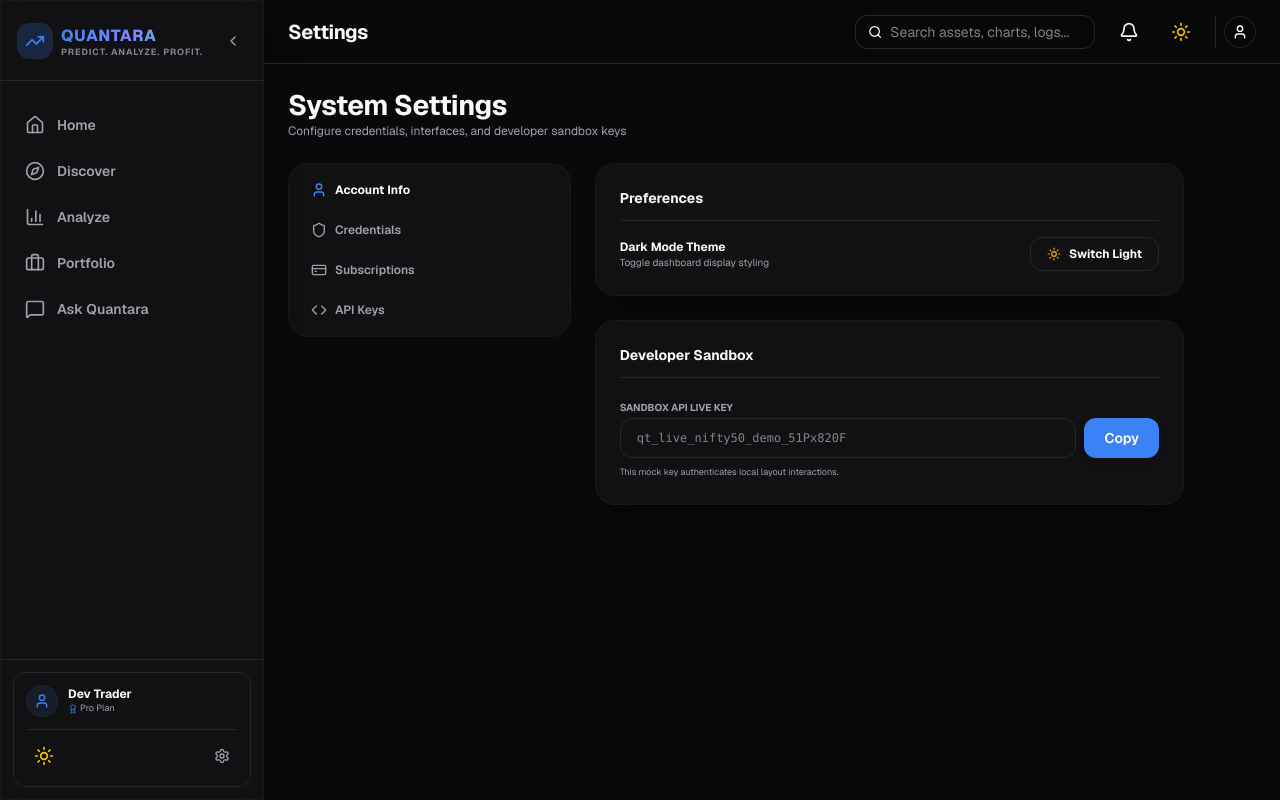
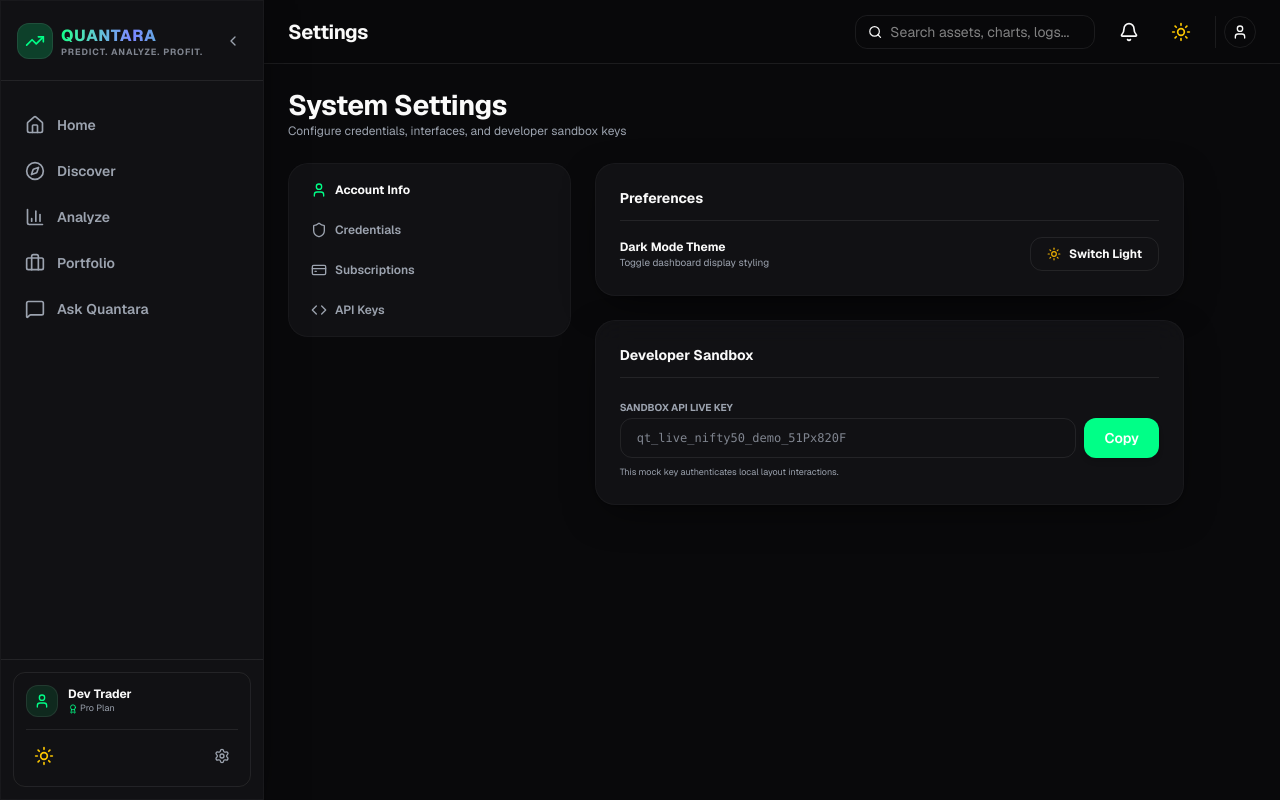
Before and after one commit to krishna27gupta/QUANTARA, a Next.js app in the folder frontend/apps/web/: page /settings in a window 1280 px wide. Built offline with nearby package versions, Linux system fonts and the light colour scheme.

Commit message:
feat: implement premium fintech visual system

```diff
--- a/frontend/apps/web/src/app/globals.css
+++ b/frontend/apps/web/src/app/globals.css
@@ -4,6 +4,7 @@
   --color-background: var(--background);
   --color-foreground: var(--foreground);
   --color-card: var(--card);
+  --color-card-elevated: var(--card-elevated);
   --color-card-foreground: var(--card-foreground);
   --color-border: var(--border);
   --color-text-primary: var(--text-primary);
@@ -22,42 +23,53 @@
 }
 
 :root {
-  /* Default: Dark Mode (Institutional Zinc/Blue accents) */
+  /* Premium Dark Mode theme */
   --background: #09090B;
-  --card: #18181B;
-  --border: #27272A;
+  --card: #111318;
+  --card-elevated: #161922;
+  --border: rgba(255, 255, 255, 0.08);
   --text-primary: #FAFAFA;
-  --text-secondary: #A1A1AA;
-  --success: #22C55E;
-  --danger: #EF4444;
-  --accent: #3B82F6;
+  --text-secondary: #9CA3AF;
+  --success: #00ff87;
+  --danger: #ff3838;
+  --accent: #00ff87;
 
-  /* 20px Border Radius Token */
-  --radius: 1.25rem;
+  --radius: 12px;
 
-  /* Soft Shadows */
-  --shadow-soft-val: 0 10px 30px -10px rgba(0, 0, 0, 0.5), 0 1px 3px rgba(0, 0, 0, 0.2);
+  --shadow-soft-val: 0 12px 40px -12px rgba(0, 0, 0, 0.6), 0 1px 3px rgba(0, 0, 0, 0.3);
 
-  /* Foreground defaults mapping for Tailwind */
   --foreground: #FAFAFA;
   --card-foreground: #FAFAFA;
 }
 
-.light {
-  /* Light Mode */
-  --background: #FFFFFF;
-  --card: #F4F4F5;
-  --border: #E4E4E7;
-  --text-primary: #09090B;
-  --text-secondary: #71717A;
-  --success: #16A34A;
-  --danger: #DC2626;
-  --accent: #2563EB;
+/* Animations for green and red flashes */
+@keyframes green-flash-anim {
+  0% { background-color: rgba(0, 255, 135, 0.2); color: #00ff87; }
+  100% { background-color: transparent; }
+}
 
-  --shadow-soft-val: 0 10px 30px -10px rgba(9, 9, 11, 0.1), 0 1px 3px rgba(9, 9, 11, 0.05);
+@keyframes red-flash-anim {
+  0% { background-color: rgba(255, 56, 56, 0.2); color: #ff3838; }
+  100% { background-color: transparent; }
+}
 
-  --foreground: #09090B;
-  --card-foreground: #09090B;
+.flash-green {
+  animation: green-flash-anim 0.8s ease-out;
+}
+
+.flash-red {
+  animation: red-flash-anim 0.8s ease-out;
+}
+
+/* Premium ambient glow card border effect */
+.glow-card {
+  position: relative;
+  transition: transform 0.2s cubic-bezier(0.16, 1, 0.3, 1), box-shadow 0.2s ease;
+}
+
+.glow-card:hover {
+  transform: translateY(-2px);
+  box-shadow: 0 12px 30px -10px rgba(0, 255, 135, 0.12);
 }
 
 * {
```
